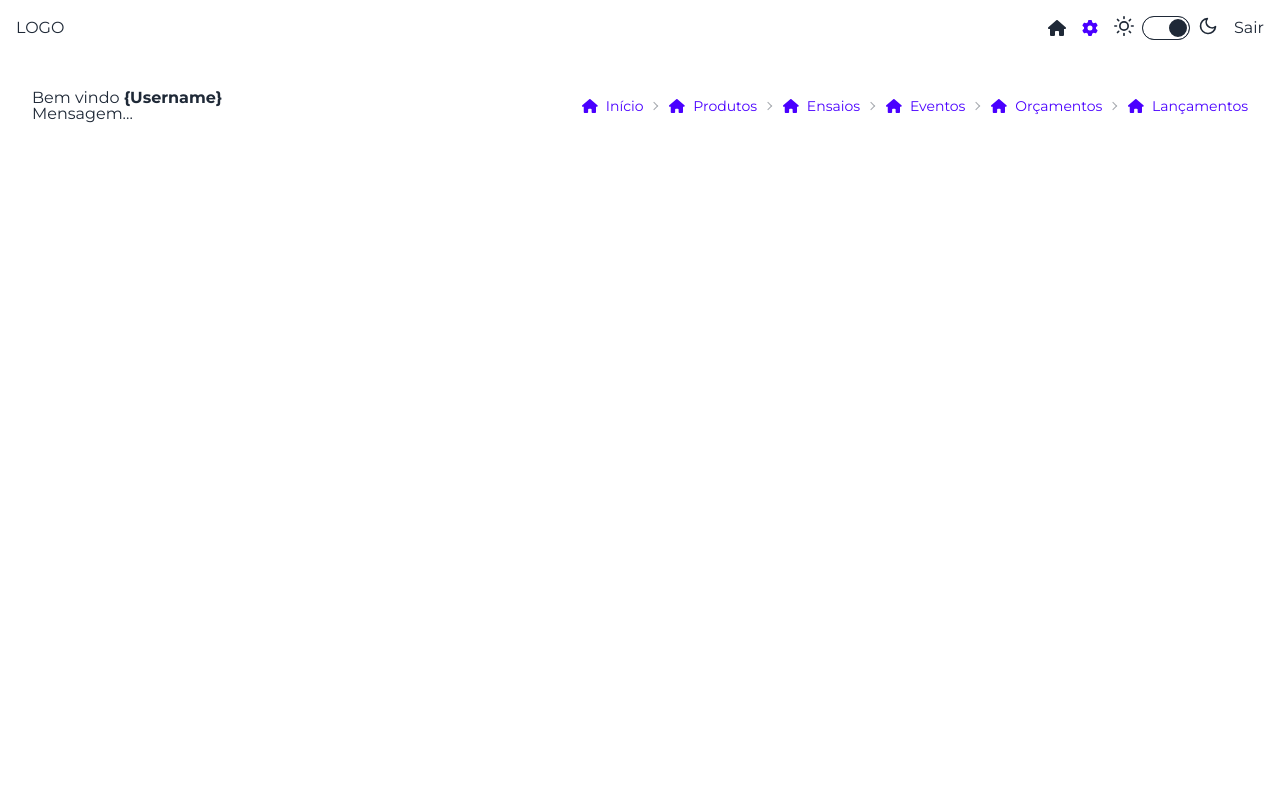
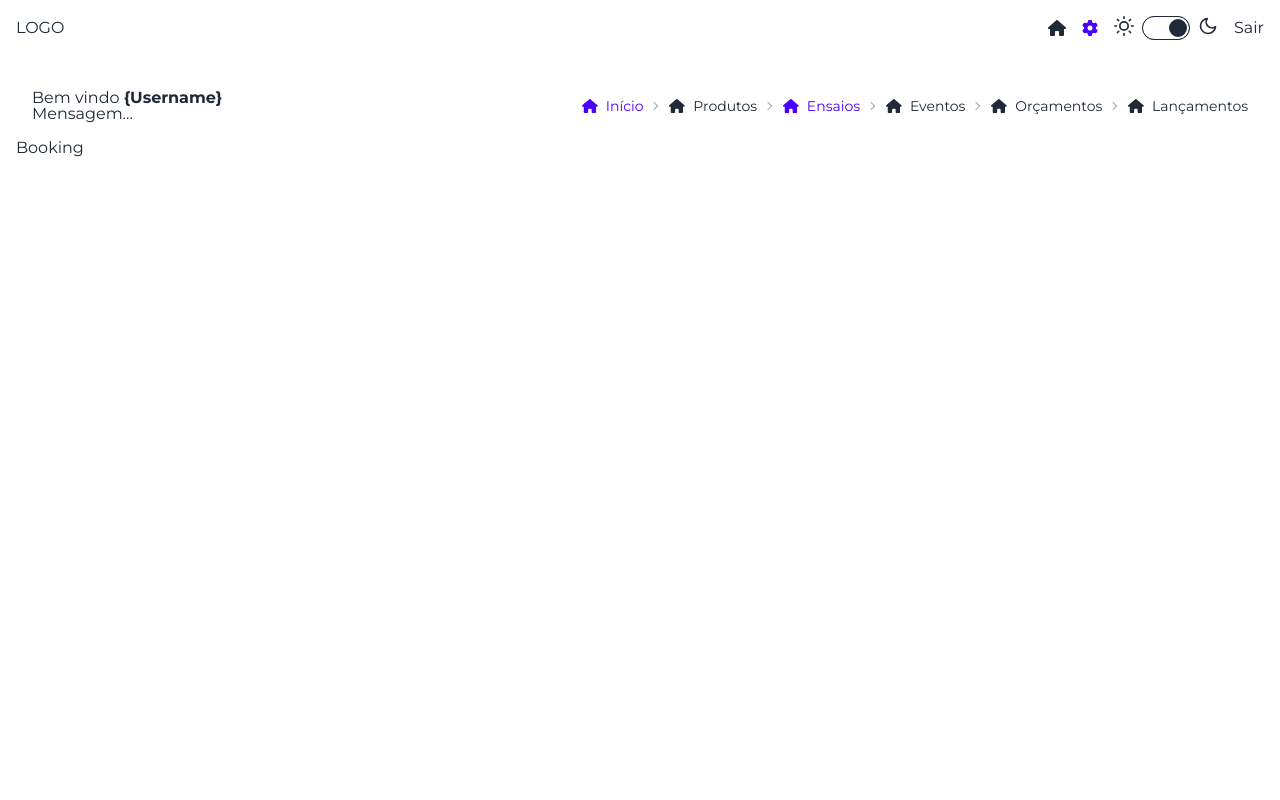
Before and after one commit to PedroLucasNeto/businessmanagement, a Vue app: page /management/booking in a window 1280 px wide. Shown: the top 800 px of the page. Built offline with nearby package versions, Linux system fonts and the light colour scheme.

Commit message:
feat: routing

```diff
--- a/src/components/Breadcrumbs.vue
+++ b/src/components/Breadcrumbs.vue
@@ -2,7 +2,7 @@
   <div class="text-sm breadcrumbs">
     <ul>
       <li v-for="item in items" :key="item.path">
-        <RouterLink :to="item.to" class="flex items-center justify-center gap-2" exact-active-class="text-primary">
+        <RouterLink :to="item.path" class="flex items-center justify-center gap-2" active-class="text-primary">
           <fa :icon="'fa-solid fa-home'" />
           {{ item.name }}
         </RouterLink>
@@ -12,14 +12,24 @@
 </template>
 
 <script setup>
+import { computed } from 'vue';
+import { useRoute } from 'vue-router';
+
 const items = [
   { name: 'Início', path: '/management' },
-  { name: 'Produtos', path: '/management/products' },
-  { name: 'Ensaios', path: '/management/bookings' },
-  { name: 'Eventos', path: '/management/events' },
-  { name: 'Orçamentos', path: '/management/budgets' },
-  { name: 'Lançamentos', path: '/management/' },
+  { name: 'Produtos', path: '/management/product' },
+  { name: 'Ensaios', path: '/management/booking' },
+  { name: 'Eventos', path: '/management/event' },
+  { name: 'Orçamentos', path: '/management/budget' },
+  { name: 'Lançamentos', path: '/management/transaction' },
 ]
+
+const route = useRoute();
+const isActive = computed(() => {
+  console.log('Route', route.fullPath)
+  console.log('items', items[1].path)
+  return items.find(item => item.path === route.fullPath);
+})
 </script>
 
 <style scoped></style>
--- a/src/pages/management/Management.vue
+++ b/src/pages/management/Management.vue
@@ -19,7 +19,6 @@
 
 <script setup>
 import StatusBar from '@/components/StatusBar.vue';
-import Dropdown from '@/components/Dropdown.vue';
 import { computed, ref } from 'vue';
 import { useRoute } from 'vue-router';
 import CtaImageCard from '@/components/CtaImageCard.vue';
--- a/src/pages/management/components/booking/Booking.vue
+++ b/src/pages/management/components/booking/Booking.vue
@@ -1,5 +1,5 @@
 <template>
-
+    Booking
 </template>
 
 <script setup>
--- a/src/pages/management/components/budget/Budget.vue
+++ b/src/pages/management/components/budget/Budget.vue
@@ -0,0 +1,7 @@
+<template>
+    Event
+</template>
+
+<script setup></script>
+
+<style></style>
--- a/src/pages/management/components/event/Event.vue
+++ b/src/pages/management/components/event/Event.vue
@@ -0,0 +1,7 @@
+<template>
+    Event
+</template>
+
+<script setup></script>
+
+<style></style>
--- a/src/pages/management/components/transaction/EditTransaction.vue
+++ b/src/pages/management/components/transaction/EditTransaction.vue
@@ -0,0 +1,7 @@
+<template>
+    Transaction
+</template>
+
+<script setup></script>
+
+<style></style>
--- a/src/pages/management/components/transaction/Transcation.vue
+++ b/src/pages/management/components/transaction/Transcation.vue
@@ -0,0 +1,7 @@
+<template>
+    Transaction
+</template>
+
+<script setup></script>
+
+<style></style>
--- a/src/router/index.js
+++ b/src/router/index.js
@@ -34,9 +34,12 @@ const router = createRouter({
           name: 'event',
           component: () => import('@/pages/management/components/event/Event.vue')
         },
-
-      ],
-
+        {
+          path: 'transaction',
+          name: 'transaction',
+          component: () => import('@/pages/management/components/transaction/Transcation.vue')
+        }
+      ]
     }
     // {
     //   path: '/about',
```
